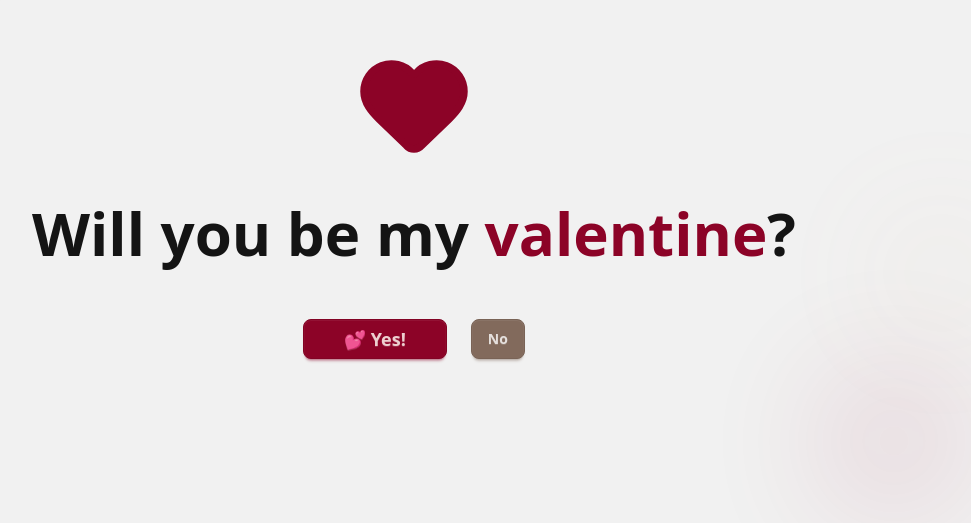
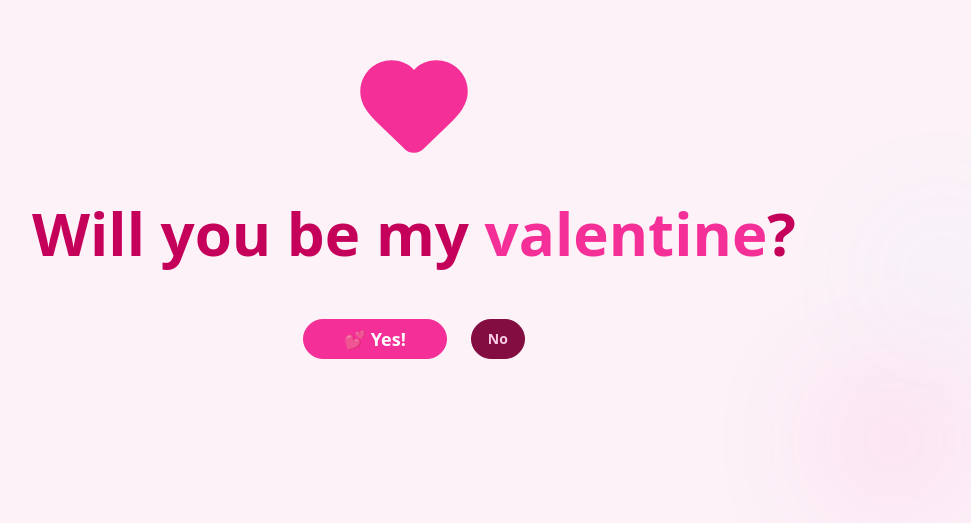
Before and after one commit to DavidFayemi/valentine-proposal, a React (Vite) app: page / in a window 1280 px wide. Shown: the part 199-722 px from the top of the page, without its empty margins (226-1197 px from the left). Built offline with nearby package versions, Linux system fonts and the light colour scheme; no server answers.

Commit message:
Final Iteration?

```diff
--- a/index.html
+++ b/index.html
@@ -4,7 +4,7 @@
     <meta charset="UTF-8" />
     <link rel="icon" type="image/svg+xml" href="/vite.svg" />
     <meta name="viewport" content="width=device-width, initial-scale=1.0" />
-    <title>valentine-proposal</title>
+    <title>A Burning Question</title>
   </head>
   <body>
     <div id="root"></div>
--- a/src/App.tsx
+++ b/src/App.tsx
@@ -48,9 +48,14 @@ export default function App() {
 
   return (
     <div
-      className="min-h-screen bg-base-100 relative overflow-hidden"
-      data-theme="autumn"
+      className="min-h-screen bg-base-100 relative overflow-hidden selection:bg-primary selection:text-primary-content group"
+      data-theme="valentine"
     >
+      <div className="toast hidden group-hover:flex opacity-40">
+        <div className="alert alert-outline">
+          <span>By David Fayemi</span>
+        </div>
+      </div>
       {/* Background Pattern */}
       <div className="absolute inset-0 overflow-hidden pointer-events-none">
         <div className="absolute top-10 left-10 w-32 h-32 bg-primary rounded-full opacity-10 blur-3xl" />
@@ -182,12 +187,8 @@ export default function App() {
 
             {/* Celebration Message */}
             <h2 className="text-4xl font-bold text-base-content mb-4">
-              🎉 Yay! 🎉
+              🎉 I LOVE YOU! 🎉
             </h2>
-
-            <p className="text-xl text-base-content/70 mb-8">
-              You've made me the happiest person! I love you so much! 💕
-            </p>
 
             {/* Modal Actions */}
             <div className="modal-action">
```
